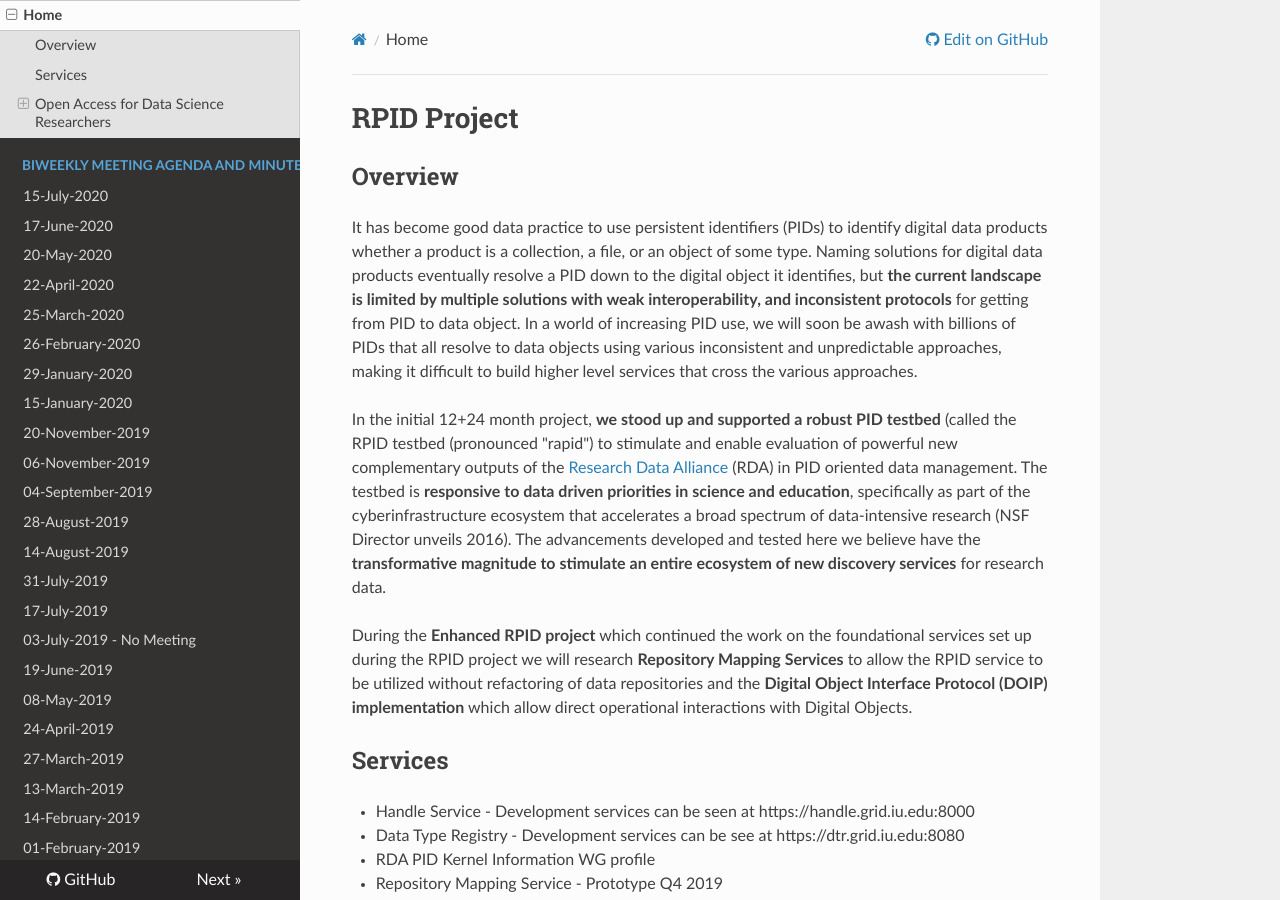
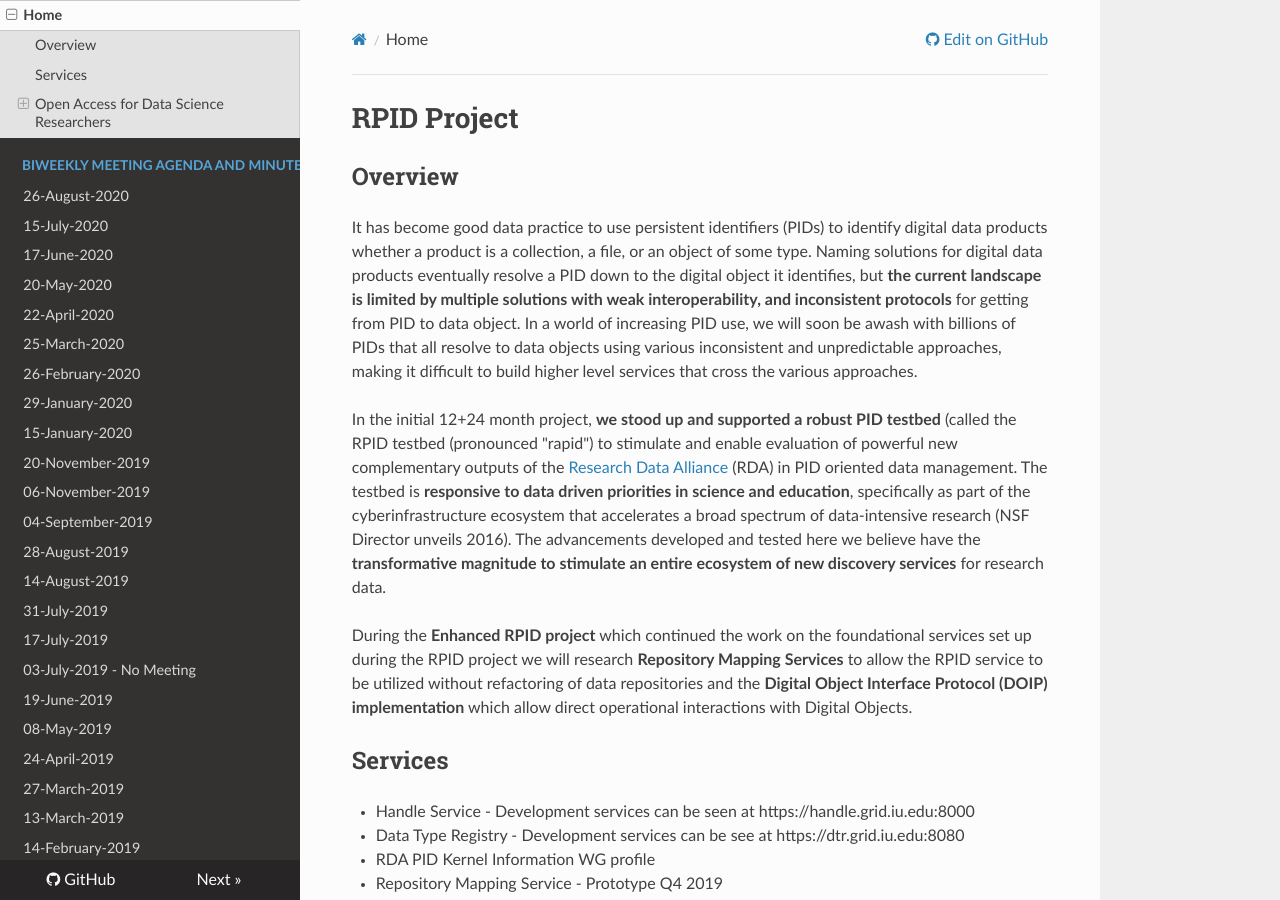
Before and after one commit to rpidproject/rpid, an MkDocs documentation site: the page built from docs/index.md, in a window 1280 px wide and 900 px high. Built offline with MkDocs 1.6.1, drawn with Linux system fonts in a browser that asks for light colours; nearby versions of some CDN libraries; old or Windows-style settings are respelled for this version of MkDocs.

Commit message:
Update mkdocs.yml

```diff
--- a/mkdocs.yml
+++ b/mkdocs.yml
@@ -9,6 +9,7 @@ extra_css:
 pages:
 - Home: 'index.md'
 - BiWeekly Meeting Agenda and Minutes:
+  - '26-August-2020': '26-August-2020.md'
   - '15-July-2020': '15-July-2020.md'
   - '17-June-2020': '17-June-2020.md'
   - '20-May-2020': '20-May-2020.md'
```
